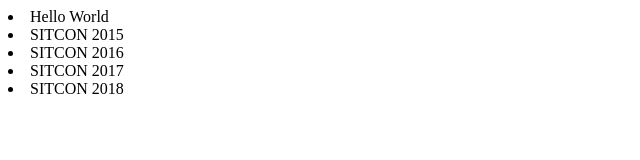
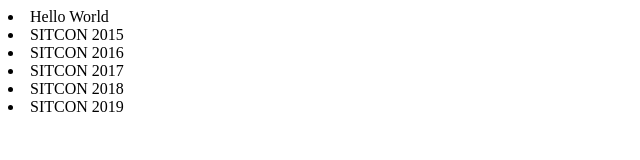
Before and after one commit to ShuweiChang/workshop, a plain HTML site: page index.html in a window 1280 px wide. Shown: the whole page, without its empty margins (0-640 px from the left). Drawn offline with Linux system fonts and the light colour scheme.

Commit message:
add SITION 2019

```diff
--- a/index.html
+++ b/index.html
@@ -8,5 +8,6 @@
 		<li>SITCON 2016</li>
 		<li>SITCON 2017</li>
 		<li>SITCON 2018</li>
+		<li>SITCON 2019</li>
 	</body>
 </html>
```
